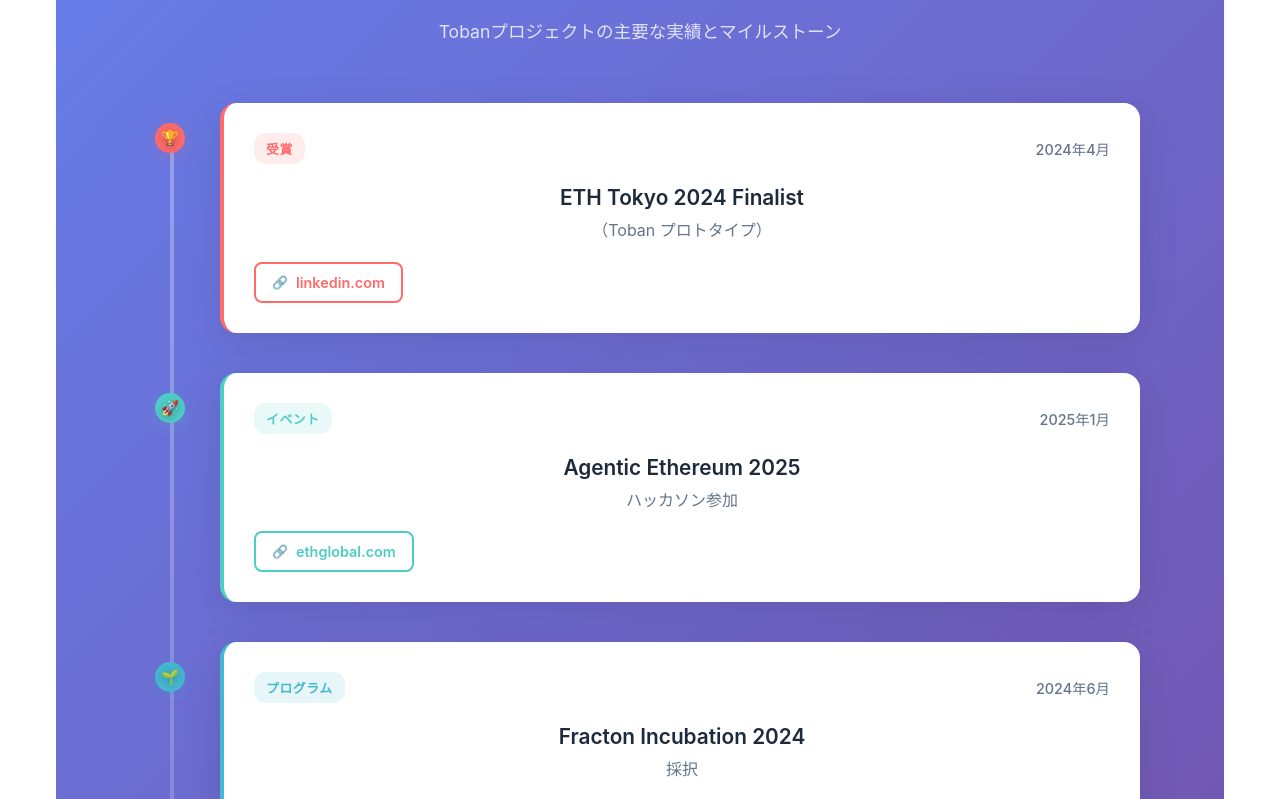
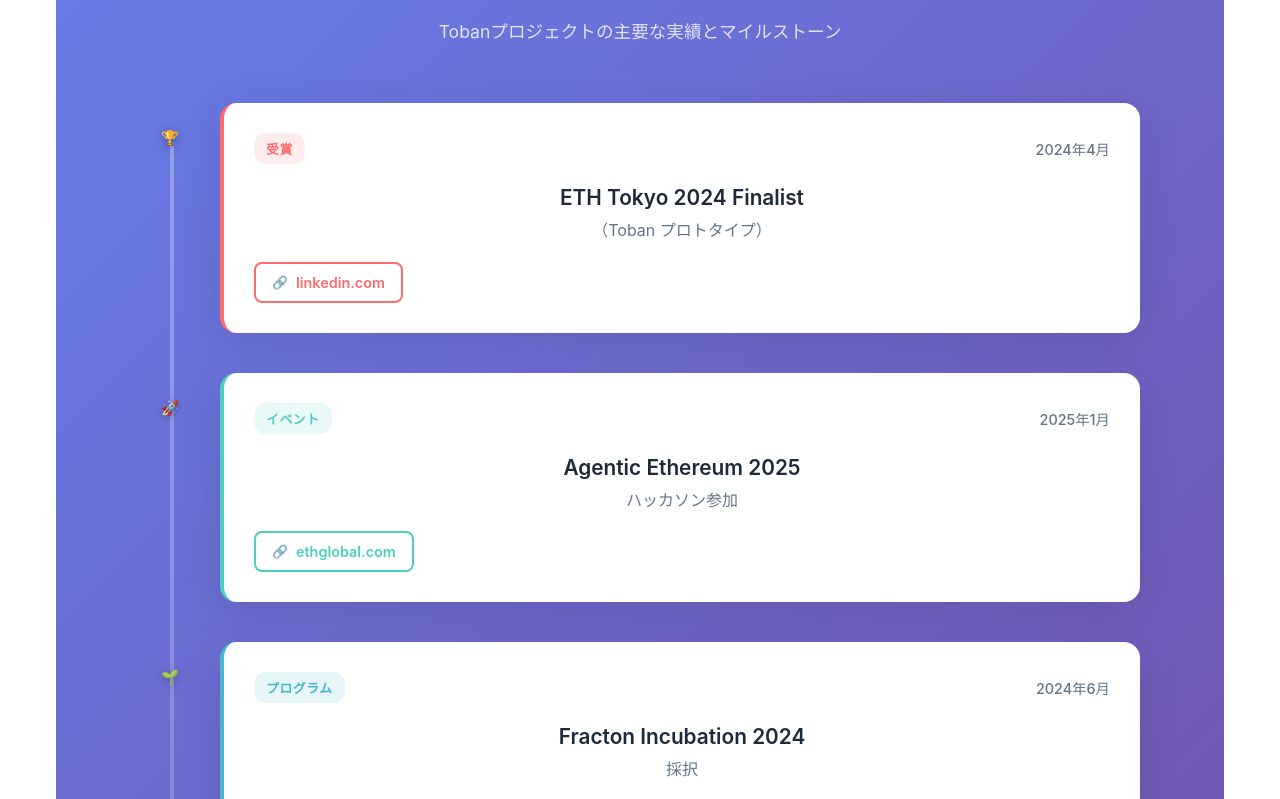
Before and after one commit to hackdays-io/toban-lp, a Next.js app: page / in a window 1280 px wide. Shown: the part 8380-9179 px from the top of the page. Built offline with nearby package versions, Linux system fonts and the light colour scheme.

Commit message:
modify AwardsMedia

```diff
--- a/src/components/organisms/AwardsMedia.tsx
+++ b/src/components/organisms/AwardsMedia.tsx
@@ -152,12 +152,9 @@
               <div
                 style={{
                   ...timelineDotStyle,
-                  backgroundColor: award.color,
-                  transform: activeItem === index ? "scale(1.3)" : "scale(1)",
-                  boxShadow:
-                    activeItem === index
-                      ? `0 0 20px ${award.color}40, 0 0 40px ${award.color}20`
-                      : `0 4px 15px ${award.color}30`,
+                  backgroundColor: "transparent",
+                  boxShadow: "none",
+                  borderRadius: "0",
                 }}
               >
                 <span style={dotIconStyle}>{award.icon}</span>
@@ -330,7 +327,6 @@
   display: "flex",
   alignItems: "center",
   justifyContent: "center",
-  transition: "all 0.3s ease",
   zIndex: 2,
 };
 
```
